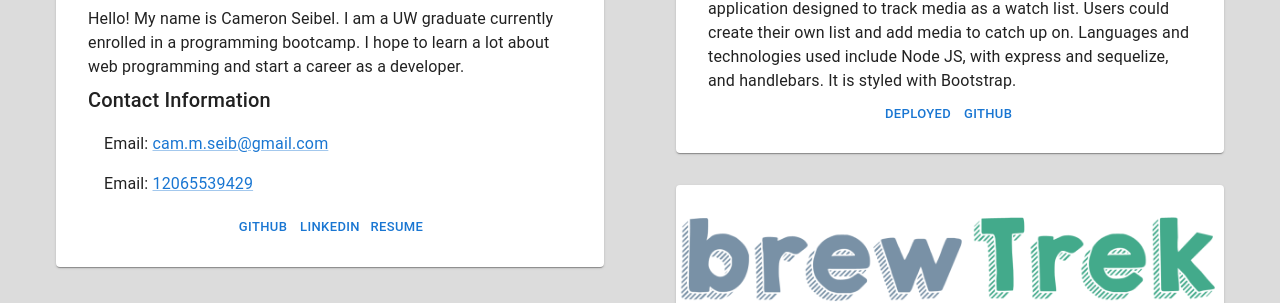
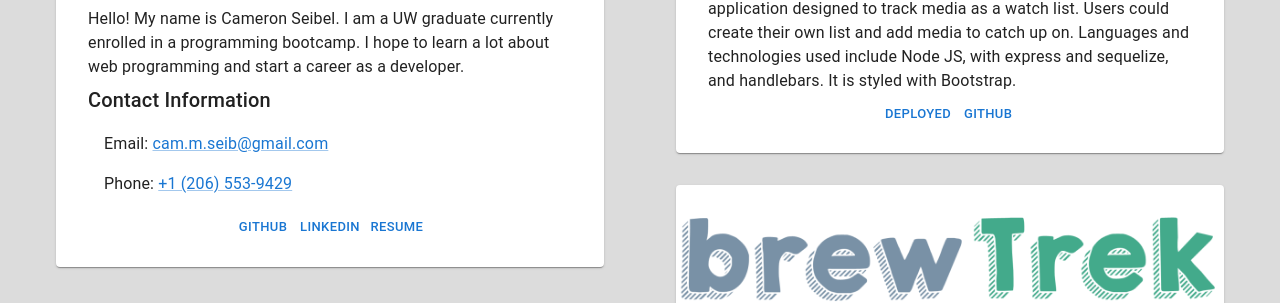
Before and after one commit to CameronMSeibel/cameronmseibel.github.io, a React (Create React App) app: page / in a window 1280 px wide. Shown: the part 781-1084 px from the top of the page. Built offline with nearby package versions, Linux system fonts and the light colour scheme.

Commit message:
Fix some content issues.

```diff
--- a/src/components/Bio.js
+++ b/src/components/Bio.js
@@ -1,5 +1,6 @@
 import { Button, Card, CardContent, CardMedia, Container, Grid, Link, List, ListItem, Stack, Typography } from "@mui/material";
 import React from "react";
+import { phoneNumFormat } from "../utils";
 
 function Bio({desc, email, phone, github, linkedin, resume, headshot}){
     return (
@@ -23,16 +24,16 @@ function Bio({desc, email, phone, github, linkedin, resume, headshot}){
                         </Typography>
                         <List>
                             <ListItem>
-                                <Typography>Email: <Link href={`mailto:${email}`}>{email}</Link></Typography>
+                                <Typography>Email: <Link target="_blank" href={`mailto:${email}`}>{email}</Link></Typography>
                             </ListItem>
                             <ListItem>
-                                <Typography>Email: <Link href={`tel:${phone}`}>{phone}</Link></Typography>
+                                <Typography>Phone: <Link target="_blank" href={`tel:${phone}`}>{phoneNumFormat(phone)}</Link></Typography>
                             </ListItem>
                         </List>
                         <Stack direction="row" justifyContent="center">
-                            <Button href={github} size="small">GitHub</Button>
-                            <Button href={linkedin} size="small">LinkedIn</Button>
-                            <Button href={resume} size="small">Resume</Button>
+                            <Button target="_blank" href={github} size="small">GitHub</Button>
+                            <Button target="_blank" href={linkedin} size="small">LinkedIn</Button>
+                            <Button target="_blank" href={resume} size="small">Resume</Button>
                         </Stack>
                     </CardContent>
                 </Card>
--- a/src/components/Project.js
+++ b/src/components/Project.js
@@ -16,8 +16,20 @@ function Project({name, desc, image, links}){
                 {desc}
             </Typography>
             <Stack direction="row" justifyContent="center">
-                <Button href={links.deployed} size="small">Deployed</Button>
-                <Button href={links.github} size="small">GitHub</Button>
+                <Button
+                    target="_blank"
+                    href={links.deployed}
+                    size="small"
+                >
+                    Deployed
+                </Button>
+                <Button
+                    target="_blank"
+                    href={links.github}
+                    size="small"
+                >
+                    GitHub
+                </Button>
             </Stack>
         </CardContent>
     </Card>);
--- a/src/resources/contact.json
+++ b/src/resources/contact.json
@@ -1,7 +1,7 @@
 {
     "desc": "Hello! My name is Cameron Seibel. I am a UW graduate currently enrolled in a programming bootcamp. I hope to learn a lot about web programming and start a career as a developer.",
     "email": "cam.m.seib@gmail.com",
-    "phone": 12065539429,
+    "phone": "12065539429",
     "github": "https://github.com/CameronMSeibel/",
     "linkedin": "https://www.linkedin.com/in/cmseibel/",
     "resume": "https://docs.google.com/document/d/1tpScWhgPRGKOChlQGGJWByVXf0GP6j2c3x0-ya1dGtY/edit?usp=sharing",
--- /dev/null
+++ b/src/utils/index.js
@@ -0,0 +1,16 @@
+/**
+ * Formats a phone number.
+ * @param {String} n a phone number
+ * @returns {String} formatted phone number
+ */
+export function phoneNumFormat(n){
+    switch(n.length){
+        case(11): // Phone number with single digit country code.
+            return `+${n.slice(0, 1)} (${n.slice(1, 4)}) ${n.slice(4, 7)}-${n.slice(7)}`;
+        case(10): // Country code ommitted
+            return `(${n.slice(0, 3)}) ${n.slice(3, 6)}-${n.slice(6)}`
+        default: // idk I guess it's fine at that point.
+            return n;
+    }
+
+}
```
